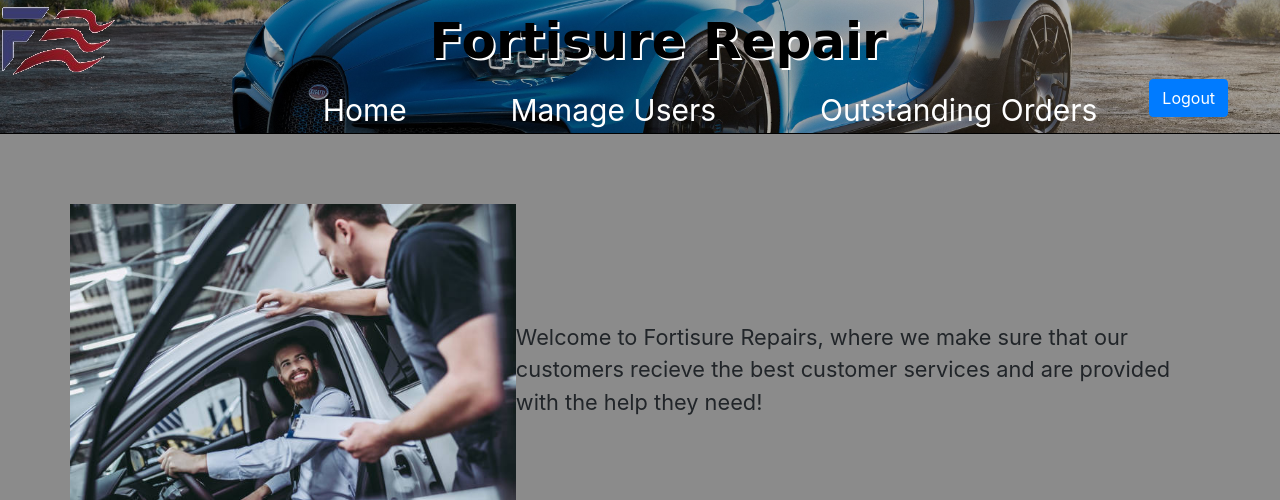
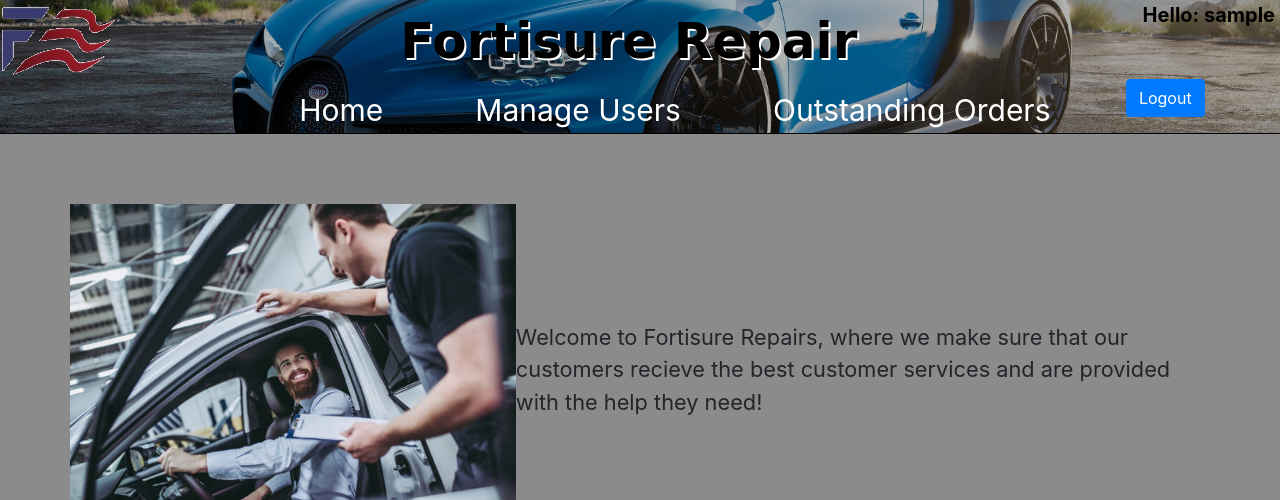
Before and after one commit to tpl1029/final, a PHP site: page /index.php in a window 1280 px wide. Shown: the top 500 px of the page. Run offline with PHP 8.4, Linux system fonts and the light colour scheme; the visitor is signed in with stand-in values (Sample User, id 1); some web fonts are replaced.

Commit message:
added welcome

```diff
--- a/View/Public/CSS/Scripts.css
+++ b/View/Public/CSS/Scripts.css
@@ -115,6 +115,14 @@ body.orders{
         grid-column: 5;
         grid-row: 2;
         margin: auto;
+    }
+
+    .welcome{
+        font-weight: bolder;
+        font-size: 20px;
+        color: black;
+        margin-left: auto;
+        margin-right: 5px;
     }
 
 /* Navbar */
--- a/View/navbar.php
+++ b/View/navbar.php
@@ -20,5 +20,8 @@
                 <input type="submit" class="btn btn-primary" value="Logout" name="logout" id="logout" >
             </form>
         </div>
+        <div class = "welcome">
+        <?php echo 'Hello:' . ' ' . $_SESSION["username"];?>
+        </div>
     </div>
 <!-- Navbar -->
```
